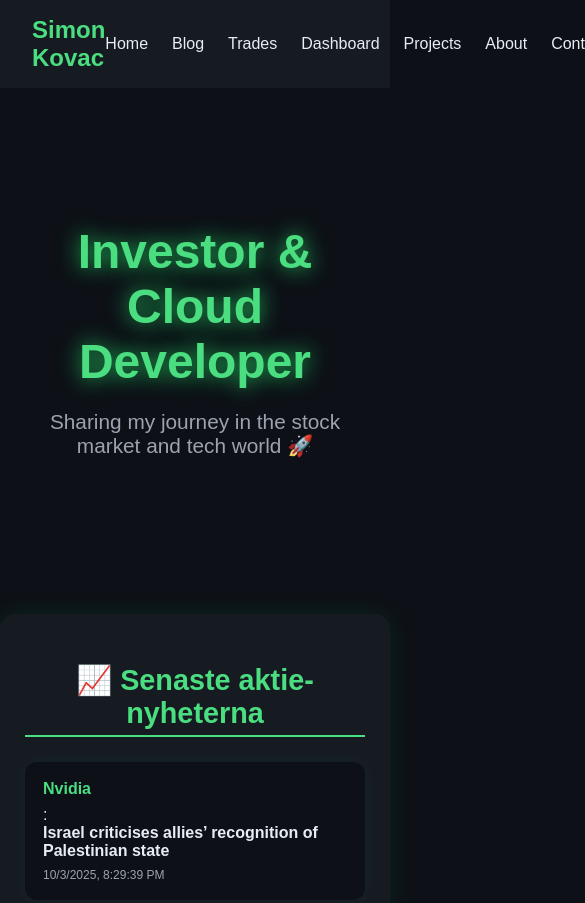
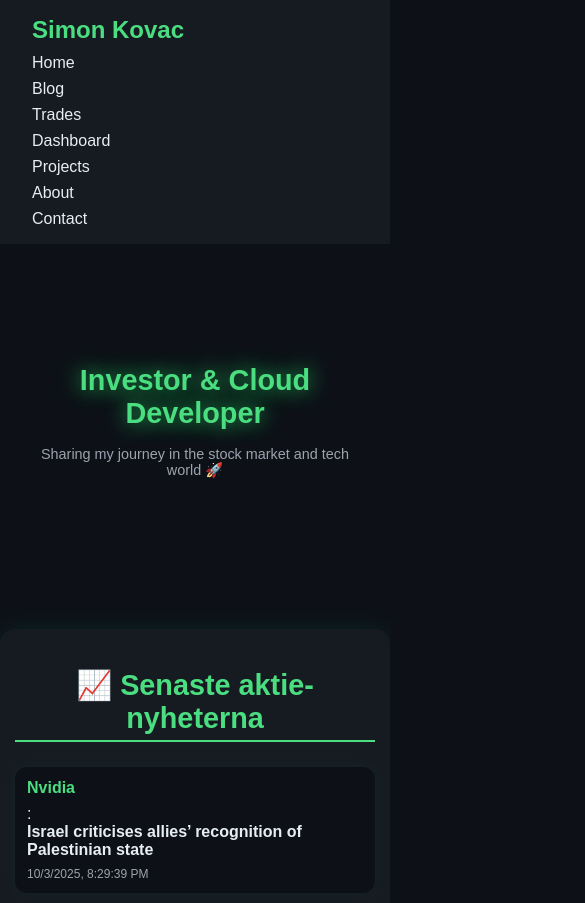
Before and after one commit to Simon1996swe/simon1996swe.github.io, a plain HTML site: page index.html in a window 390 px wide. Shown: the top 903 px of the page, 585 px wide, since content can reach past the window. Drawn offline with Linux system fonts and the light colour scheme; a script that the page names is missing.

Commit message:
handheld device scaling

```diff
--- a/style.css
+++ b/style.css
@@ -217,3 +217,59 @@ footer {
     font-size: 0.75rem;
     color: #9ca3af;
 }
+
+/* === RESPONSIVE === */
+
+/* För surfplattor (max 900px) */
+@media (max-width: 900px) {
+    nav ul {
+        gap: 1rem;
+    }
+
+    .hero h1 {
+        font-size: 2.2rem;
+    }
+
+    .hero p {
+        font-size: 1rem;
+    }
+
+    #alerts {
+        grid-template-columns: repeat(auto-fit, minmax(220px, 1fr));
+    }
+}
+
+/* För mobiler (max 600px) */
+@media (max-width: 600px) {
+    nav {
+        flex-direction: column;
+        align-items: flex-start;
+    }
+
+    nav ul {
+        flex-direction: column;
+        width: 100%;
+        gap: 0.5rem;
+        margin-top: 10px;
+    }
+
+    .hero h1 {
+        font-size: 1.8rem;
+    }
+
+    .hero p {
+        font-size: 0.9rem;
+    }
+
+    #ai-stock-alerts {
+        padding: 15px;
+    }
+
+    #alerts {
+        grid-template-columns: 1fr; /* En kolumn på mobil */
+    }
+
+    .alert {
+        padding: 12px;
+    }
+}
```
